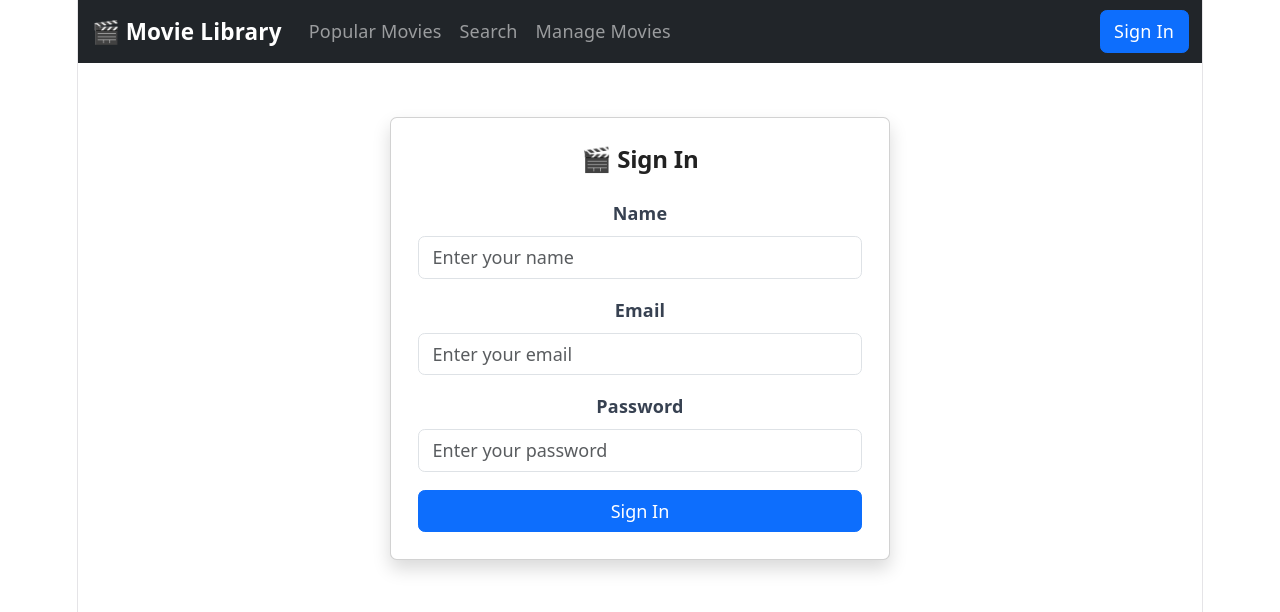
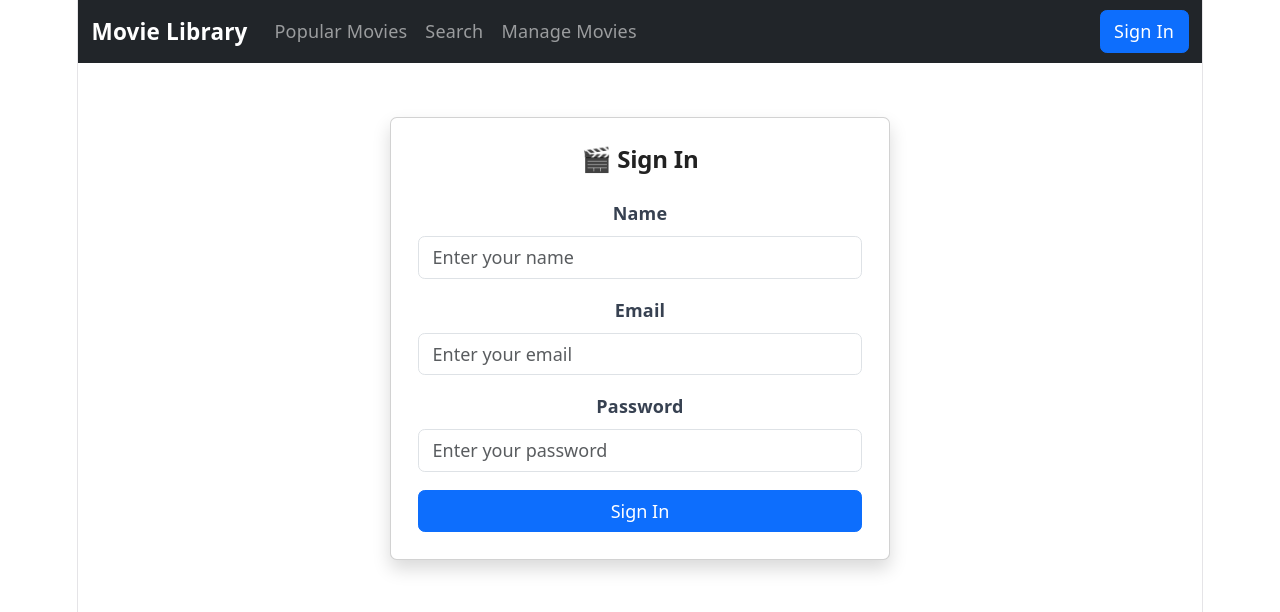
Before and after one commit to mahekkapadia/Movies, a React (Vite) app: page /profile in a window 1280 px wide. Shown: the top 612 px of the page. Built offline with nearby package versions, Linux system fonts and the light colour scheme; no server answers.

Commit message:
Refactor Navbar component structure and styling

```diff
--- a/src/components/Navbar.jsx
+++ b/src/components/Navbar.jsx
@@ -1,50 +1,35 @@
 import React from 'react';
-
 import { Link, useNavigate } from 'react-router-dom';
-
 import { useDispatch, useSelector } from 'react-redux';
 
-
 function Navbar() {
-
     const navigate = useNavigate();
     const dispatch = useDispatch();
-
     const user = useSelector(
         (state) => state.user
     );
 
-
     const handleLogout = () => {
-
         localStorage.removeItem('movieUser');
-
         dispatch({
             type: 'LOGOUT'
         });
-
         navigate('/');
     };
 
-
     return (
-
         <nav className="navbar navbar-expand-lg navbar-dark bg-dark">
-
             <div className="container">
 
                 {/* Logo */}
-
                 <Link
                     className="navbar-brand fw-bold"
                     to="/"
                 >
-                    🎬 Movie Library
+                    Movie Library
                 </Link>
 
-
                 {/* Mobile button */}
-
                 <button
                     className="navbar-toggler"
                     type="button"
@@ -54,60 +39,44 @@ function Navbar() {
                     <span className="navbar-toggler-icon"></span>
                 </button>
 
-
                 <div
                     className="collapse navbar-collapse"
                     id="navbarMenu"
                 >
 
                     {/* Menu */}
-
                     <ul className="navbar-nav me-auto mb-2 mb-lg-0">
-
                         <li className="nav-item">
-
                             <Link
                                 className="nav-link"
                                 to="/"
                             >
                                 Popular Movies
                             </Link>
-
                         </li>
 
-
                         <li className="nav-item">
-
                             <Link
                                 className="nav-link"
                                 to="/search"
                             >
                                 Search
                             </Link>
-
                         </li>
 
-
                         <li className="nav-item">
-
                             <Link
                                 className="nav-link"
                                 to="/manage"
                             >
                                 Manage Movies
                             </Link>
-
                         </li>
-
                     </ul>
 
-
                     {/* Sign In / Sign Out */}
-
                     <div className="d-flex">
-
                         {user ? (
-
                             <button
                                 className="btn btn-outline-light"
                                 onClick={handleLogout}
@@ -116,14 +85,12 @@ function Navbar() {
                             </button>
 
                         ) : (
-
                             <Link
                                 to="/profile"
                                 className="btn btn-primary"
                             >
                                 Sign In
                             </Link>
-
                         )}
                     </div>
                 </div>
@@ -131,6 +98,4 @@ function Navbar() {
         </nav>
     );
 }
-
-
 export default Navbar;
```
